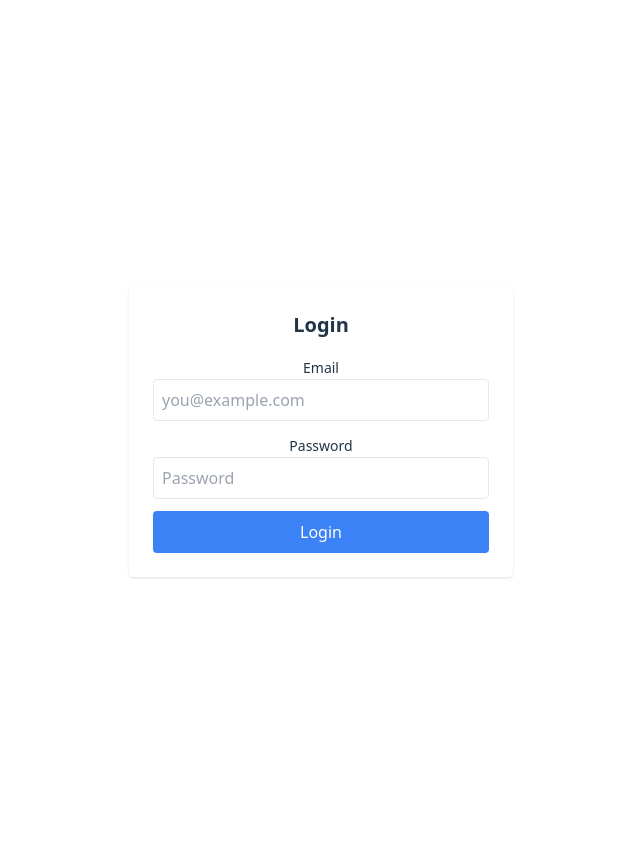
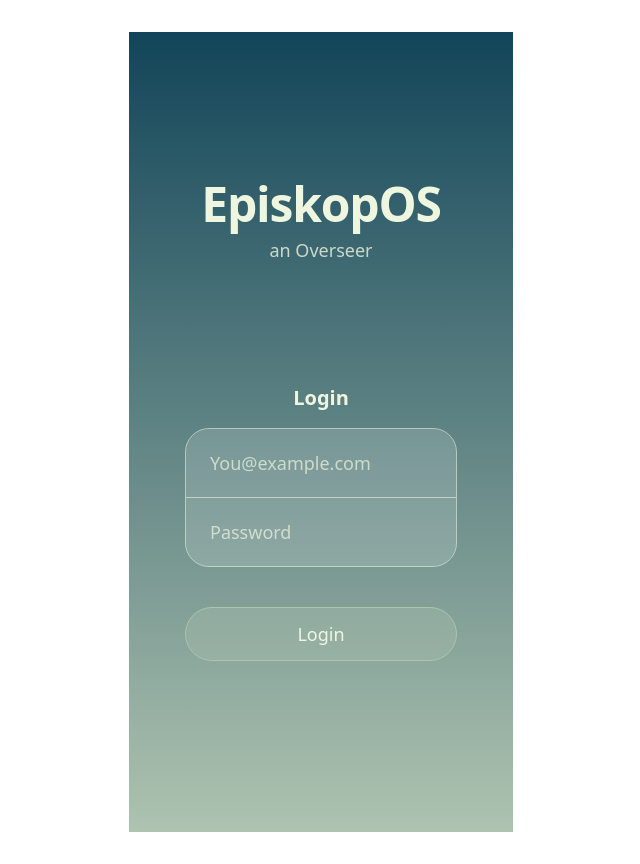
Before and after one commit to NduNdu21/EpiskopOS, a React (Vite) app in the folder frontend/: page /login in a window 1280 px wide. Shown: the whole page, without its empty margins (319-959 px from the left). Built offline with nearby package versions, Linux system fonts and the light colour scheme; no server answers.

Commit message:
Update login to fit figma mockup

```diff
--- a/frontend/src/pages/Login.jsx
+++ b/frontend/src/pages/Login.jsx
@@ -38,29 +38,38 @@ const Login = () => {
   };
 
   return (
-    <div className="flex items-center justify-center h-screen">
-      <form onSubmit={handleSubmit} className="p-6 bg-white shadow rounded w-full max-w-sm">
-        <h2 className="text-xl mb-4 font-semibold">Login</h2>
+    <div className="min-h-screen w-full flex items-center justify-center bg-gradient-to-b from-dark-teal to-ash-grey">
+      <div className="w-full max-w-sm px-8 flex flex-col items-center">
 
-        <label className="text-sm font-medium">Email</label>
+        <div className="mb-24 text-center">
+          <h1 className="text-5xl font-bold text-beige tracking-tight">EpiskopOS</h1>
+          <p className="text-beige text-lg mt-2 opacity-80">an Overseer</p>
+        </div>
+
+        <form onSubmit={handleSubmit} className="p-6 rounded w-full flex flex-col">
+          <h2 className="text-xl mb-4 font-semibold text-beige">Login</h2>
+
+          <div className="w-full rounded-3xl overflow-hidden mb-10 border border-beige/60">
+            {/*<label className="text-sm font-medium text-beige">Email</label>*/}
             <input
               name="email"
               type="email"
-          placeholder="you@example.com"
+              placeholder="You@example.com"
               value={form.email}
               onChange={handleChange}
-          className="border p-2 mb-3 w-full rounded"
+              className="w-full px-6 py-5 text-beige text-lg placeholder-beige/70 outline-none bg-white/15 border-b border-beige/60"
             />
 
-        <label className="text-sm font-medium">Password</label>
+            {/*<label className="text-sm font-medium text-beige">Password</label>*/}
             <input
               name="password"
               type="password"
               placeholder="Password"
               value={form.password}
               onChange={handleChange}
-          className="border p-2 mb-3 w-full rounded"
+              className="w-full px-6 py-5 text-beige text-lg placeholder-beige/70 outline-none bg-white/15"
             />
+          </div>
 
           {error && (
             <p className="text-sm text-red-600 bg-red-50 border border-red-200 rounded p-2 mb-3">
@@ -71,12 +80,13 @@ const Login = () => {
           <button
             type="submit"
             disabled={loading}
-          className="bg-blue-500 text-white px-4 py-2 w-full rounded hover:bg-blue-600 disabled:opacity-60"
+            className="px-12 py-3 rounded-full text-lg bg-ash-grey/30 text-beige border border-ash-grey hover:bg-ash-grey/50 disabled:opacity-60 transition-colors"
           >
             {loading ? "Logging in..." : "Login"}
           </button>
         </form>
       </div>
+    </div>
   );
 };
 
```
Lines whose indentation alone changed are shown as unchanged.
